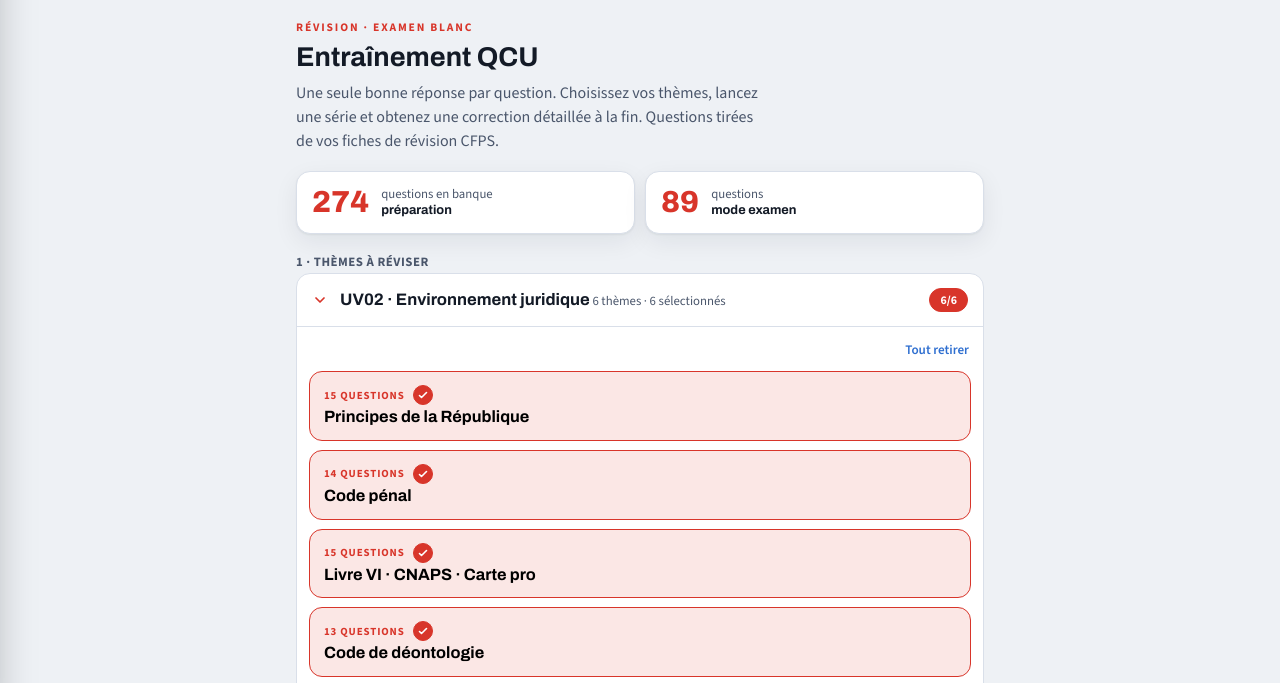
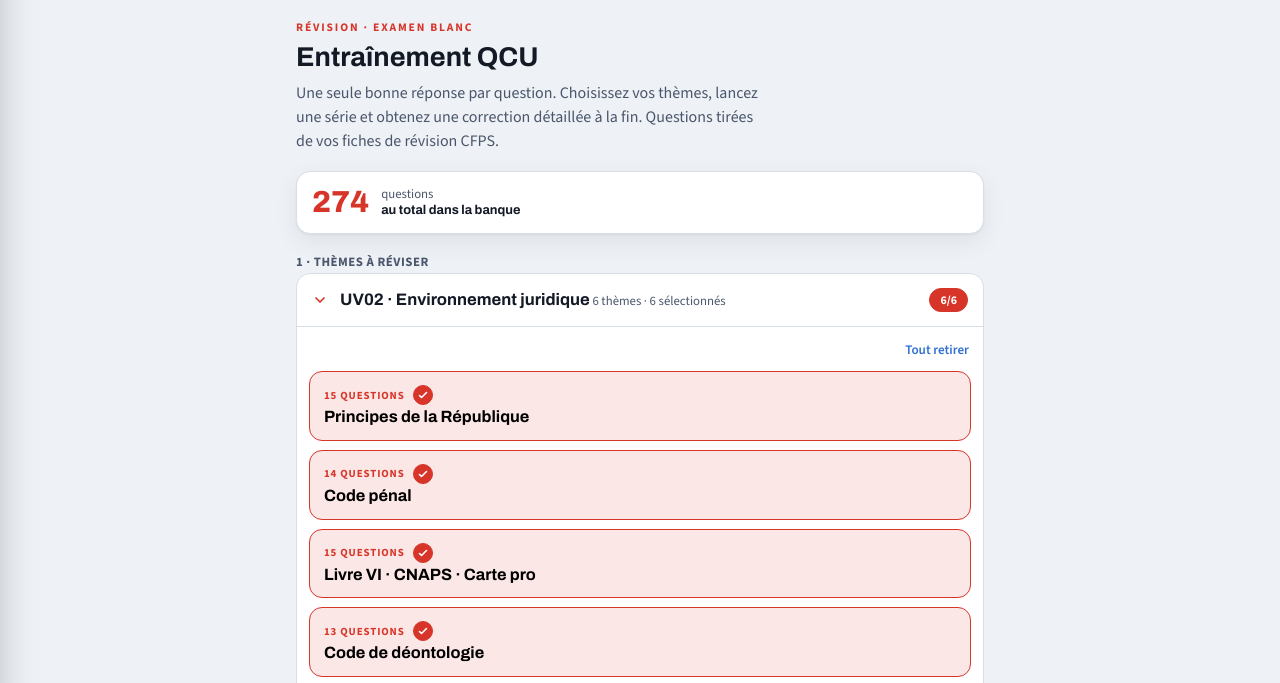
Before and after one commit to Sankeurr/SSIAP-1, a plain HTML site: page qcu-tfp-aps.html in a window 1280 px wide. Shown: the part 76-759 px from the top of the page. Drawn offline with nearby package versions, Linux system fonts and the light colour scheme.

Commit message:
Accueil : n'afficher que le total de questions (sans mode examen)
Co-Authored-By: Claude Opus 4.8 <noreply@anthropic.com>
Claude-Session: https://claude.ai/code/session_013kJm3vhrBuuqmLhDjHqWUj

```diff
--- a/qcu-tfp-aps.html
+++ b/qcu-tfp-aps.html
@@ -233,7 +233,7 @@
   .section-label{font-size:.8rem;font-weight:700;letter-spacing:.04em;color:var(--ink-soft);text-transform:uppercase;margin-bottom:2px}
 
   /* ---- Compteurs d'accueil ---- */
-  .home-stats{display:grid;grid-template-columns:1fr 1fr;gap:10px}
+  .home-stats{display:grid;grid-template-columns:1fr;gap:10px}
   .hs-tile{display:flex;align-items:center;gap:12px;background:var(--surface);border:1.5px solid var(--line);border-radius:14px;padding:14px 15px;box-shadow:var(--shadow)}
   .hs-tile .hs-n{font-family:"Archivo",sans-serif;font-weight:800;font-size:1.9rem;line-height:1;color:var(--flame)}
   .hs-tile .hs-l{font-size:.8rem;color:var(--ink-soft);line-height:1.3}
@@ -2213,11 +2213,7 @@ function renderSetup(){
       <div class="home-stats">
         <div class="hs-tile">
           <span class="hs-n tnum">${BANK.length}</span>
-          <span class="hs-l">questions en banque<br><b>préparation</b></span>
-        </div>
-        <div class="hs-tile">
-          <span class="hs-n tnum">${examTotal()}</span>
-          <span class="hs-l">questions<br><b>mode examen</b></span>
+          <span class="hs-l">questions<br><b>au total dans la banque</b></span>
         </div>
       </div>
 
```
